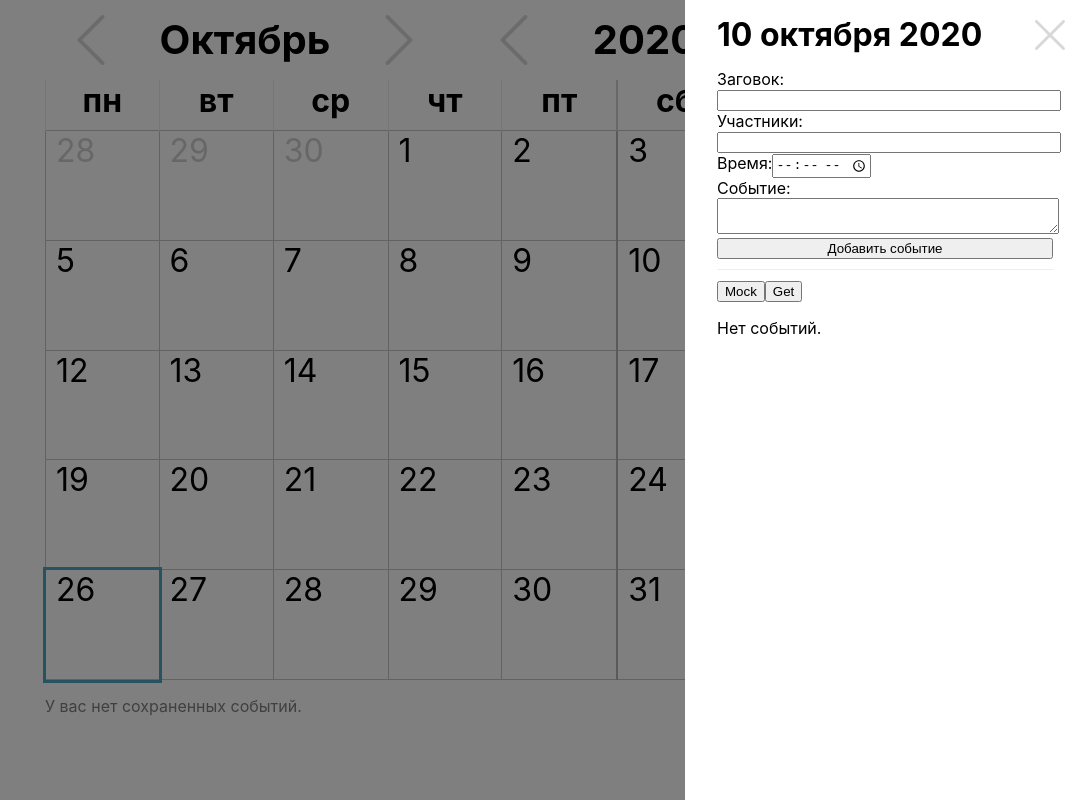
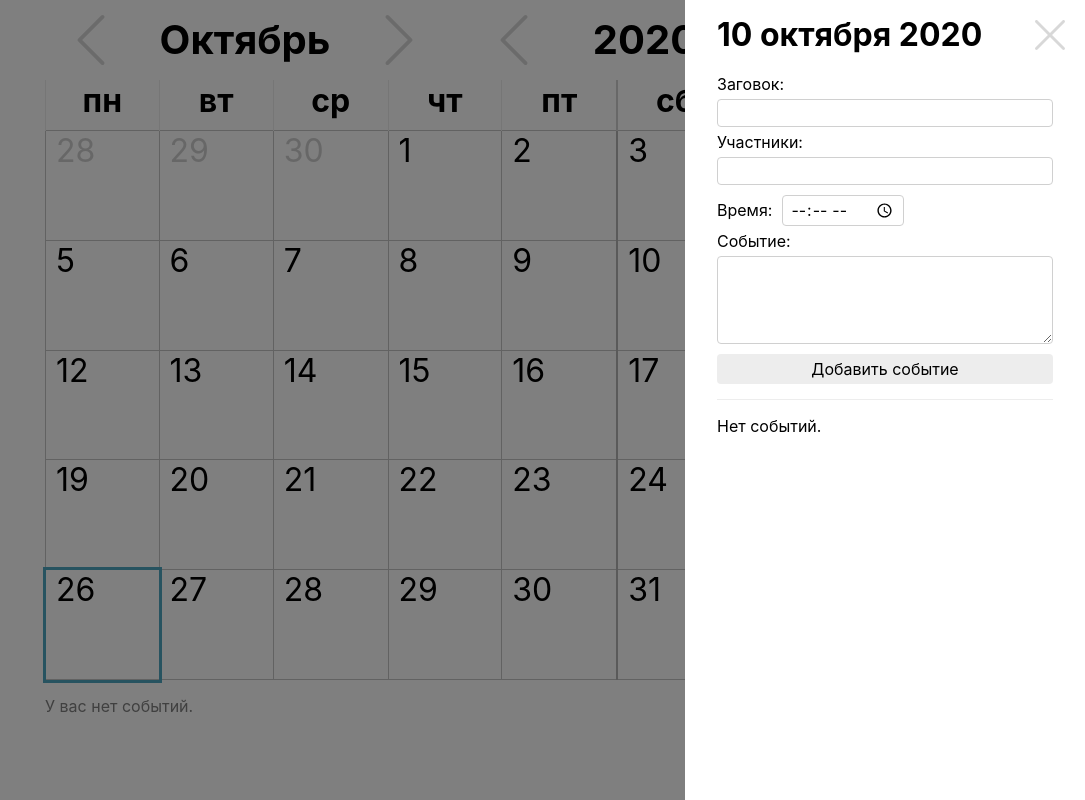
Before and after one commit to mrToshkin/Calendar-React, a React (Create React App) app: page / in a window 1280 px wide. Both pictures are taken after a click on the element "10". Shown: the whole page, without its empty margins (195-1280 px from the left). Built offline with nearby package versions, Linux system fonts and the light colour scheme.

Commit message:
small updates

```diff
--- a/src/components/Calendar/Calendar.jsx
+++ b/src/components/Calendar/Calendar.jsx
@@ -54,16 +54,12 @@ class Calendar extends React.Component {
       add: (id, newEvent) => {
         let { events } = this.state;
 
-        if (events[id]) {
-          events[id].push(newEvent);
-        } else {
-          events[id] = [newEvent];
-        }
+        events[id] ? events[id].push(newEvent) : events[id] = [newEvent];
 
         this.setState({ events, title: '', members: '', time: '', text: '' });
         localStorage.setItem('calendar', JSON.stringify(events));
       },
-      get: (id) => {
+      get: id => {
         const events = this.state.events[id];
         console.log(events);
         console.log(this.state);
@@ -75,22 +71,20 @@ class Calendar extends React.Component {
     header: {
       month: {
         prev: () => {
-          let month = this.state.month;
-          let year = this.state.year;
+          let { month, year } = this.state;
 
           (month === MIN_MONTH) ?
             this.setState({ month: MAX_MONTH, days: getDays(MAX_MONTH, year - 1), year: year - 1 }) :
             this.setState({ month: month - 1, days: getDays(month - 1, year) })
         },
-        select: (sel) => {
-          let month = moment(sel.target.value, 'MMMM').month();
-          let year = this.state.year;
+        select: select => {
+          let month = moment(select.target.value, 'MMMM').month();
+          let { year } = this.state;
 
-          this.setState({ month: month, days: getDays(month, year) })
+          this.setState({ month, days: getDays(month, year) })
         },
         next: () => {
-          let month = this.state.month;
-          let year = this.state.year;
+          let { month, year } = this.state;
 
           (month === MAX_MONTH) ?
             this.setState({ month: MIN_MONTH, days: getDays(MIN_MONTH, year + 1), year: year + 1 }) :
@@ -99,28 +93,26 @@ class Calendar extends React.Component {
       },
       year: {
         prev: () => {
-          let month = this.state.month;
-          let year = this.state.year;
+          let { month, year } = this.state;
 
           this.setState({ year: year - 1, days: getDays(month, year - 1) })
         },
-        select: (sel) => {
-          let month = this.state.month;
-          let year = Number(sel.target.value);
+        select: select => {
+          let { month } = this.state;
+          let year = Number(select.target.value);
 
-          this.setState({ year: year, days: getDays(month, year)})
+          this.setState({ year, days: getDays(month, year)})
         },
         next: () => {
-          let month = this.state.month;
-          let year = this.state.year;
+          let { month, year } = this.state;
 
           this.setState({ year: year + 1, days: getDays(month, year + 1) })
         },
       }
     },
     day: {
-      show: (id) => this.setState({ flagDay: true, id: id }),
-      hide:   () => this.setState({ flagDay: false })
+      show: id => this.setState({ flagDay: true, id }),
+      hide: () => this.setState({ flagDay: false })
     },
     event: {
       show: (id, eventIndex) => this.setState({ flagEvent: true,  flagEdit: false, id, eventIndex }),
@@ -128,42 +120,37 @@ class Calendar extends React.Component {
       remove: (id, eventIndex) => {
         let { events } = this.state;
         const { hasEvents } = this.methods;
-        let arrEvents = events[id];
 
-        arrEvents.splice(eventIndex, 1);
-        events[id] = arrEvents;
-        if (!hasEvents(id)) delete events[id]
+        events[id].splice(eventIndex, 1);
+        if (!hasEvents(id)) {
+          delete events[id]
+          this.setState({ flagEvent: false, flagEdit: false, });
+        }
 
         this.setState({ events });
         localStorage.setItem('calendar', JSON.stringify(events));
       }
     },
     edit: {
-      show: () => this.setState({ flagEdit: true }),
+      show: () => this.setState({ flagEdit: true, titleEdit: '', membersEdit: '', timeEdit: '', textEdit: '' }),
       hide: () => this.setState({ flagEdit: false }),
     },
     form: {
-      input: (input) => {
-        console.log(input.target.name);
-        this.setState({ [input.target.name]: input.target.value })
-      },
+      input: input => this.setState({ [input.target.name]: input.target.value }),
       submit: {
-        add: (form) => {
+        add: form => {
           let { events, id, title, members, time, text } = this.state;
           const newEvent = { title, members, time, text };
 
-          if (events[id]) {
-            events[id].push(newEvent);
-          } else {
-            events[id] = [newEvent]
-          }
+          events[id] ? events[id].push(newEvent) : events[id] = [newEvent];
 
           form.preventDefault();
           form.target.reset();
+
           this.setState({ events, title: '', members: '', time: '', text: '' });
           localStorage.setItem('calendar', JSON.stringify(events));
         },
-        edit: (form) => {
+        edit: form => {
           let { events, id, titleEdit, membersEdit, timeEdit, textEdit, eventIndex } = this.state;
           let event = events[id][eventIndex];
           let isNew = (a, b) => (a === '') ? b : a;
@@ -178,6 +165,7 @@ class Calendar extends React.Component {
 
           form.preventDefault();
           form.target.reset();
+
           this.setState({ events, titleEdit: '', membersEdit: '', timeEdit: '', textEdit: '', flagEdit: false });
           localStorage.setItem('calendar', JSON.stringify(events));
         }
@@ -187,7 +175,6 @@ class Calendar extends React.Component {
 
   methods = {
     hasEvents: id => {
-      console.log('Calendar hasEvents');
       return (
         Array.isArray(this.state.events[id]) ?
           this.state.events[id].some(even => even) :
@@ -213,8 +200,6 @@ class Calendar extends React.Component {
   } */
 
   render() {
-    console.log('Calendar render');
-
     const { days, day, month, year, events, flagDay, flagEvent, flagEdit, eventIndex, id } = this.state;
     const { hasEvents, markDay } = this.methods;
     const on = this.on;
--- a/src/components/Calendar/CalendarFooter.jsx
+++ b/src/components/Calendar/CalendarFooter.jsx
@@ -8,10 +8,10 @@ export default () => {
     <div className="calendar__footer">
       {(Object.keys(events).length > 0) ?
         <p className="calendar__footer-title--has-events">
-          У вас есть сохраненные события.
+          У вас есть события.
         </p> :
         <p className="calendar__footer-title--no-events">
-          У вас нет сохраненных событий.
+          У вас нет событий.
         </p>
       }
     </div>
--- a/src/components/Calendar/calendar.scss
+++ b/src/components/Calendar/calendar.scss
@@ -41,7 +41,7 @@
       }
       &-left::before { transform: rotate(180deg); }
 
-      &:hover {
+      &:hover, &:focus {
         background-color: $light-grey;
 
         &::before {
@@ -88,7 +88,7 @@
     background-color: #fff;
     transition: 0.3s;
 
-    &:hover {
+    &:hover, &:focus {
       background-color: $light-grey;
       transition: 0.3s;
     }
@@ -97,7 +97,7 @@
       color: $middle-grey;
       transition: 0.3s;
 
-      &:hover {
+      &:hover, &:focus {
         color: black;
         transition: 0.3s;
       }
@@ -107,7 +107,7 @@
     &--events {
       background-color: $events-color;
 
-      &:hover { background-color: $events-color-hover; }
+      &:hover, &:focus { background-color: $events-color-hover; }
     }
   }
 
--- a/src/components/Calendar/getDays.js
+++ b/src/components/Calendar/getDays.js
@@ -15,7 +15,7 @@ export function getDays(month, year) {
 
   return (
     [...Array(5)].map(() => {
-      return [...Array(7)].map(() =>{
+      return [...Array(7)].map(() => {
         if (flag) {
           flag = false;
           return new Data(day);
--- a/src/components/Events/Events.jsx
+++ b/src/components/Events/Events.jsx
@@ -6,22 +6,20 @@ export default () => {
 
   return (
     <div>
-      <button onClick={on.mock.add.bind(null, id, { time: '15:35', title: 'Mock', members: 'Mock', text: 'Mock' })}>Mock</button>
-      <button onClick={on.mock.get.bind(null, id, 2)}>Get</button>
-      <ul className='events__list'>
+      {/* <button onClick={on.mock.add.bind(null, id, { time: '15:35', title: 'Mock', members: 'Mock', text: 'Mock' })}>Mock</button>
+      <button onClick={on.mock.get.bind(null, id, 2)}>Get</button> */}
+      <ul className='events__ul'>
         {hasEvents(id) ? (
           events[id].map((event, index) => {
             return (
-              <li className='events__item' key={index + '.' + id}>
-                <div onClick={on.event.show.bind(null, id, index)}>
-                  <strong>{event.time}</strong>
-                  {event.title}
-                </div>
-                <div className="events__item-btn">
-                  <button className='events__item-btn-remove' onClick={on.event.remove.bind(null, id, index)}>
-                    &times;
-                  </button>
-                </div>
+              <li className='events__li' key={index + '.' + id}>
+                <button className='events__item button-reset' onClick={on.event.show.bind(null, id, index)}>
+                  <span className='events__item-time'>{event.time !== '' ? event.time : '-- : --'}</span>
+                  <span className="events__item-title">{event.title}</span>
+                </button>
+                <button className='events__item-btn-remove button-reset' onClick={on.event.remove.bind(null, id, index)}>
+                  <span>Удалить событие</span>
+                </button>
               </li>
             );
           })
--- a/src/components/Form/Form.jsx
+++ b/src/components/Form/Form.jsx
@@ -5,40 +5,37 @@ export default ({ setting }) => {
 
   return (
     <form className="form" method='post' onSubmit={submit}>
-      <label>Заговок:
+      <label htmlFor={title}>Заговок: </label>
         <input
           type="text" name={title} id={title}
           defaultValue={value.title}
-          className='form__input-text'
+          className='form__input-text input-reset'
           onChange={input}
           required
         />
-      </label>
-      <label>Участники:
+      <label htmlFor={members}>Участники:</label>
         <input
           type="text" name={members} id={members}
           defaultValue={value.members}
-          className='form__input-text'
+          className='form__input-text input-reset'
+          onChange={input}
+        />
+      <label htmlFor={time}>Время:
+        <input
+          type="time" name={time} id={time}
+          defaultValue={value.time}
+          className='form__time input-reset'
           onChange={input}
         />
       </label>
-      <label>Время:
-        <input
-          type="time" name={time} id={time}
-          defaultValue={value.time}
-          className='form__time'
-          onChange={input}
-        />
-      </label>
-      <label>Событие:
+      <label htmlFor={textArea}>Событие:</label>
         <textarea
           name={textArea} id={textArea}
           defaultValue={value.text}
-          className='form__textarea'
+          className='form__textarea input-reset'
           onChange={input}
         />
-      </label>
-      <button type='submit'>{textSubmit}</button>
+      <button type='submit' className='form__submit button-reset'>{textSubmit}</button>
     </form>
   );
 }
--- a/src/components/Form/Form.scss
+++ b/src/components/Form/Form.scss
@@ -4,11 +4,37 @@
 
   width: 100%;
 
-  &__input-text {
-    width: 100%;
+  label { margin-top: 5px; }
+
+  input,
+  &__textarea {
+    margin-top: 5px;
+    padding: 3px 7px;
+
+    border: 1px solid $middle-grey;
+    border-radius: 4px;
+  }
+
+  &__time {
+    margin-left: 10px;
+    padding: 0 5px;
   }
 
   &__textarea {
-    width: 100%;
+    min-height: 80px;
+  }
+
+  &__submit {
+    margin-top: 10px;
+    padding: 5px;
+
+    border-radius: 4px;
+    background-color: $light-grey;
+    transition: 0.3s;
+
+    &:hover, &:focus {
+      background-color: $middle-grey;
+      transition: 0.3s;
+    }
   }
 }
--- a/src/components/Modal/Modal.scss
+++ b/src/components/Modal/Modal.scss
@@ -54,7 +54,7 @@
   &__line {
     width: 100%;
     height: 1px;
-    margin: 10px 0;
+    margin: 15px 0;
 
     background-color: $light-grey;
   }
@@ -84,7 +84,7 @@
       background-repeat: no-repeat;
     }
 
-    &:hover {
+    &:hover, &:focus {
       background-color: $light-grey;
 
       &::before {
@@ -121,7 +121,7 @@
       background-repeat: no-repeat;
     }
 
-    &:hover {
+    &:hover, &:focus {
       background-color: $light-grey;
 
       &::before {
```
Also changed, not shown: src/components/Events/Events.scss (+65 -15 lines), src/components/Modal/ModalEvent.jsx (+22 -13 lines), 1 other file (tests, documents, lock files or other folders).
